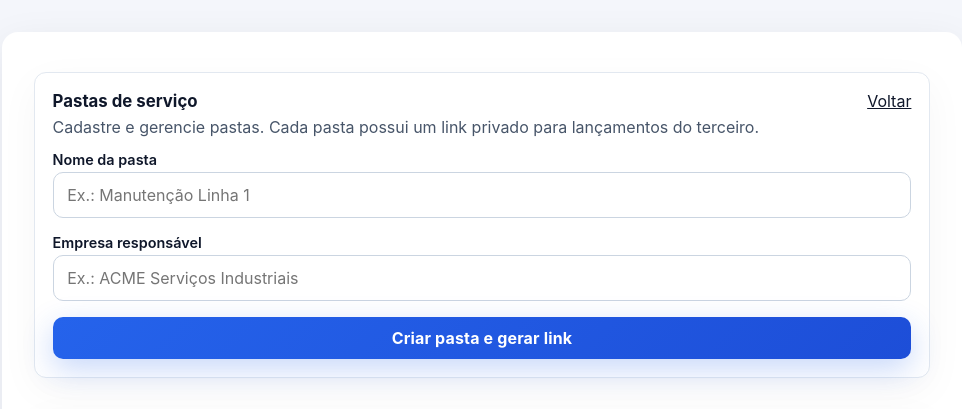
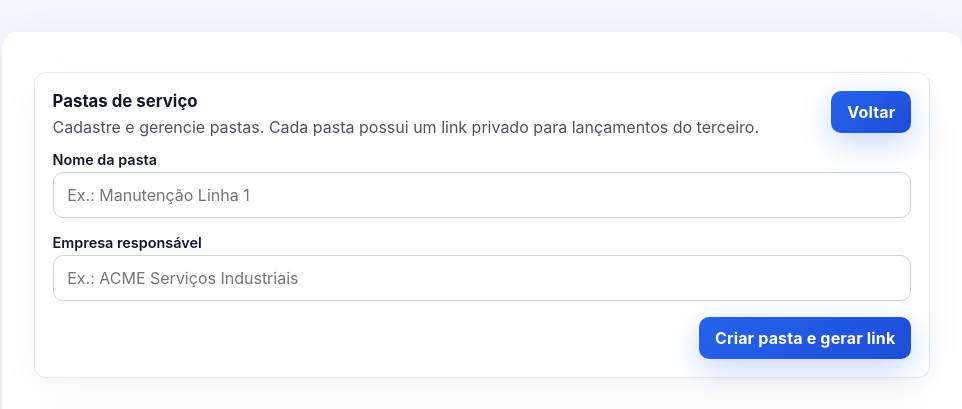
Before and after one commit to MarcosFGimenes/hh-web, a Next.js app: page /admin/pastas in a window 1280 px wide. Shown: the top 409 px of the page, without its empty margins (158-1120 px from the left). Built offline with nearby package versions, Linux system fonts and the light colour scheme; no server answers; sample sign-in values are in the browser's storage.

Commit message:
Reorganize admin folder actions layout

```diff
--- a/src/app/admin/pastas/page.tsx
+++ b/src/app/admin/pastas/page.tsx
@@ -240,11 +240,19 @@ export default function AdminFoldersPage() {
   return (
     <AdminGuard>
       <main>
-        <div className="container">
+        <div className="container admin-folders-page">
           <Card
             title="Pastas de serviço"
             subtitle="Cadastre e gerencie pastas. Cada pasta possui um link privado para lançamentos do terceiro."
-            action={<Link href="/admin">Voltar</Link>}
+            action={
+              <Link href="/admin">
+                <Button variant="primary" type="button" className="ui-button-dark-blue">
+                  Voltar
+                </Button>
+              </Link>
+            }
+            className="admin-folders-card"
+            bodyClassName="stack"
           >
             <form className="stack" onSubmit={handleCreate}>
               <Input
@@ -261,9 +269,15 @@ export default function AdminFoldersPage() {
                 onChange={(event) => setCreatingCompany(event.target.value)}
                 required
               />
-              <Button type="submit" disabled={!creatingName.trim() || !creatingCompany.trim()}>
+              <div className="admin-folders-actions">
+                <Button
+                  type="submit"
+                  disabled={!creatingName.trim() || !creatingCompany.trim()}
+                  className="ui-button-compact"
+                >
                   Criar pasta e gerar link
                 </Button>
+              </div>
               {lastCreatedLink ? (
                 <div style={{ display: 'flex', gap: '0.5rem', flexWrap: 'wrap' }}>
                   <Button type="button" variant="primary" onClick={() => openLink(lastCreatedLink)}>
@@ -280,13 +294,14 @@ export default function AdminFoldersPage() {
           <Card
             title="Pastas existentes"
             subtitle={loading ? 'Carregando...' : hasFolders ? 'Links podem ser rotacionados a qualquer momento.' : 'Nenhuma pasta criada ainda.'}
+            className="admin-folders-card"
+            bodyClassName="stack"
           >
             {hasFolders ? (
               <div className="list">
                 {folders.map((folder) => (
-                  <div key={folder.id} className="list-item">
-                    <div style={{ display: 'flex', justifyContent: 'space-between', gap: '0.75rem', alignItems: 'flex-start', flexWrap: 'wrap' }}>
-                      <div>
+                  <div key={folder.id} className="list-item admin-folder-item">
+                    <div className="admin-folder-details">
                       {editingId === folder.id ? (
                         <Input
                           value={editingName}
@@ -303,13 +318,8 @@ export default function AdminFoldersPage() {
                           Último link emitido: {folder.lastLink}
                         </div>
                       ) : null}
-                        <div className="footer-note">
-                          <Link href={`/admin/pastas/${folder.id}/os`} style={{ textDecoration: 'none' }}>
-                            Gerenciar O.S. da pasta
-                          </Link>
                     </div>
-                      </div>
-                      <div style={{ display: 'flex', gap: '0.5rem', flexWrap: 'wrap' }}>
+                    <div className="admin-folder-controls">
                       {editingId === folder.id ? (
                         <>
                           <Button type="button" variant="primary" onClick={() => handleRename(folder.id)}>
@@ -324,22 +334,22 @@ export default function AdminFoldersPage() {
                           <Button type="button" variant="secondary" onClick={() => startEditing(folder)}>
                             Renomear
                           </Button>
+                          <Link href={`/admin/pastas/${folder.id}/os`}>
+                            <Button type="button" variant="secondary" className="ui-button-dark">
+                              Gerenciar O.S.
+                            </Button>
+                          </Link>
                           <Button type="button" variant="primary" onClick={() => handleCopyLink(folder.id)}>
                             Copiar link privado
                           </Button>
-                            <Button
-                              type="button"
-                              variant="secondary"
-                              onClick={() => handleOpenFolderLink(folder.id)}
-                            >
+                          <Button type="button" variant="secondary" onClick={() => handleOpenFolderLink(folder.id)}>
                             Abrir link
                           </Button>
-                            <Button type="button" variant="ghost" onClick={() => handleDelete(folder.id)}>
+                          <Button type="button" variant="ghost" className="ui-button-danger" onClick={() => handleDelete(folder.id)}>
                             Excluir
                           </Button>
                         </>
                       )}
-                      </div>
                     </div>
                   </div>
                 ))}
--- a/src/app/globals.css
+++ b/src/app/globals.css
@@ -500,6 +500,65 @@ main {
   line-height: 1.5;
 }
 
+.admin-folders-page {
+  gap: 2rem;
+}
+
+.admin-folders-card {
+  box-shadow: 0 10px 28px rgba(15, 23, 42, 0.04);
+}
+
+.admin-folders-card .ui-card-body {
+  gap: 1rem;
+}
+
+.admin-folder-item {
+  display: flex;
+  flex-direction: column;
+  gap: 0.75rem;
+}
+
+.admin-folder-details {
+  display: grid;
+  gap: 0.35rem;
+}
+
+.admin-folder-controls {
+  display: flex;
+  gap: 0.5rem;
+  flex-wrap: wrap;
+  align-items: center;
+  justify-content: flex-start;
+}
+
+.admin-folders-actions {
+  display: flex;
+  justify-content: flex-end;
+}
+
+.ui-button-compact {
+  padding: 0.55rem 1rem;
+  border-radius: 9px;
+  font-weight: 700;
+}
+
+.ui-button-dark {
+  background: #1f2937;
+  color: #f8fafc;
+  border: 1px solid #0f172a;
+}
+
+.ui-button-dark-blue {
+  background: #1e3a8a;
+  color: #e5edff;
+  border: 1px solid #1d4ed8;
+}
+
+.ui-button-danger {
+  color: #b91c1c;
+  border: 1px solid #fca5a5;
+}
+
 .footer-note {
   margin: 0;
   color: #475569;
--- a/src/components/Card.tsx
+++ b/src/components/Card.tsx
@@ -4,11 +4,13 @@ type CardProps = PropsWithChildren<{
   title?: string;
   subtitle?: string;
   action?: ReactNode;
+  className?: string;
+  bodyClassName?: string;
 }>;
 
-export function Card({ title, subtitle, action, children }: CardProps) {
+export function Card({ title, subtitle, action, className = '', bodyClassName = '', children }: CardProps) {
   return (
-    <div className="ui-card">
+    <div className={`ui-card ${className}`.trim()}>
       {(title || action) && (
         <header className="ui-card-header">
           <div>
@@ -18,7 +20,7 @@ export function Card({ title, subtitle, action, children }: CardProps) {
           {action ? <div className="ui-card-action">{action}</div> : null}
         </header>
       )}
-      <div className="ui-card-body">{children}</div>
+      <div className={`ui-card-body ${bodyClassName}`.trim()}>{children}</div>
     </div>
   );
 }
```
Lines whose indentation alone changed are shown as unchanged.
